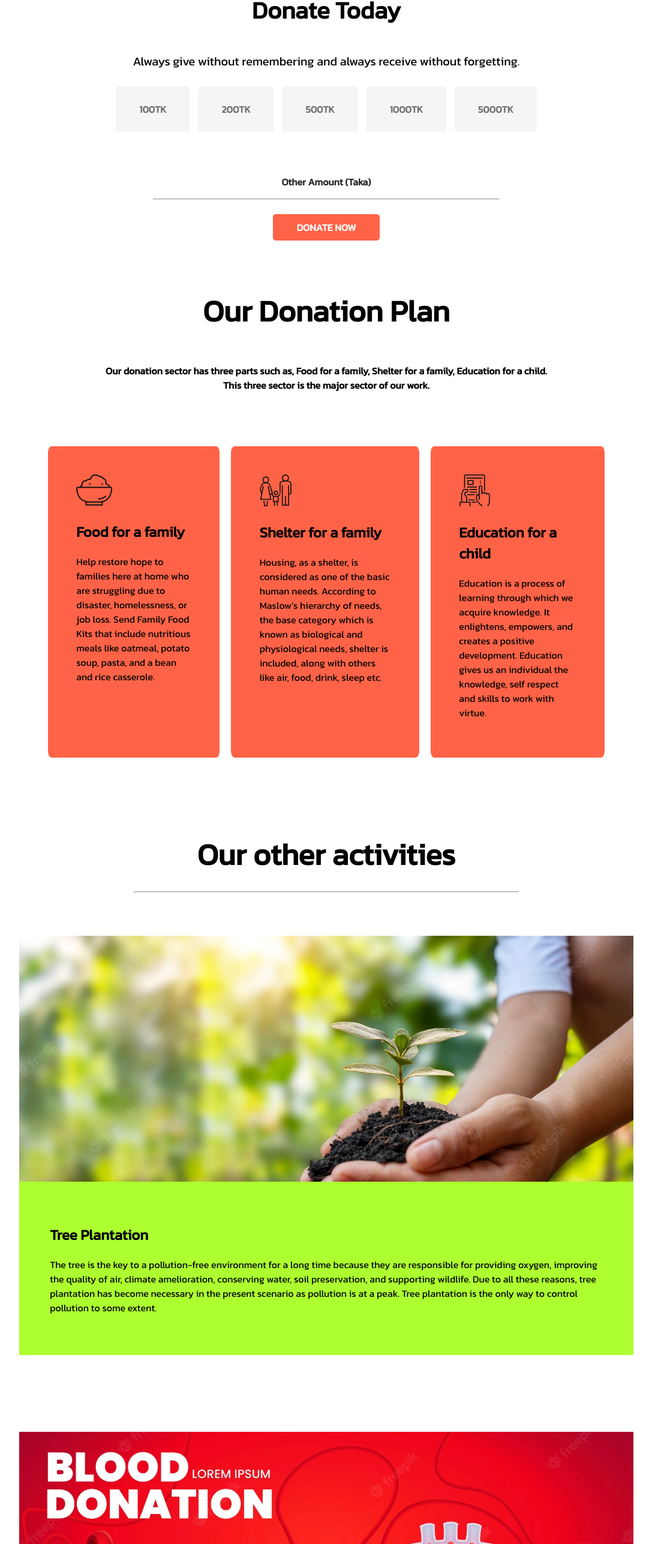
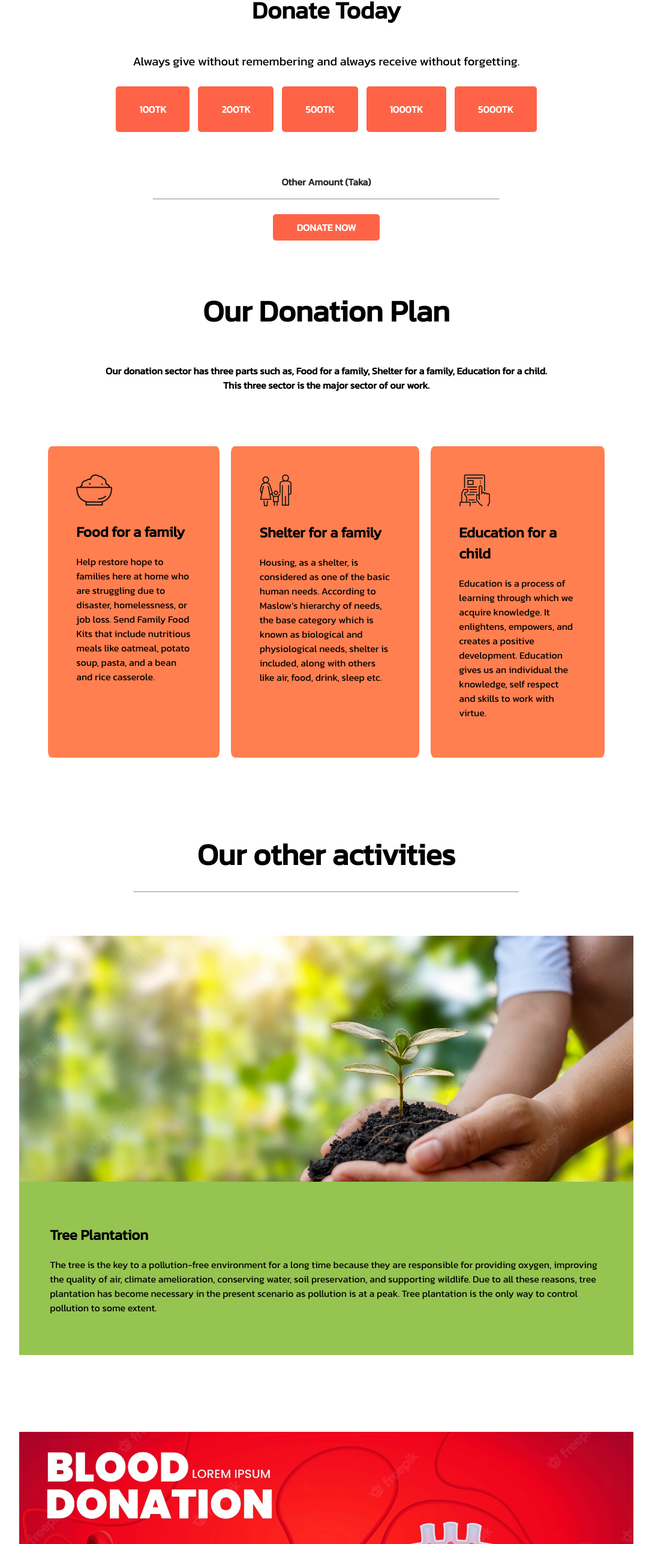
Before and after one commit to abutalhatuhin003/assignment-one, a plain HTML site: page index.html in a window 1280 px wide. Shown: the part 1006-3580 px from the top of the page at 60% size, without its empty margins (96-1183 px from the left). Drawn offline with Linux system fonts and the light colour scheme.

Commit message:
Update style.css

```diff
--- a/style.css
+++ b/style.css
@@ -52,8 +52,8 @@ body{
     text-decoration: none;
     padding: 10px 39px;
     border-radius: 5px;
-    background-image: linear-gradient(45deg, #F5F5F5, #F5F5F5);
-    color: #707071;
+    background-image: linear-gradient(45deg, tomato, tomato);
+    color: white;
     font-weight: 700;
     display: inline-block;
 }
@@ -102,21 +102,21 @@ hr{
     margin: 1%;
     padding: 5%;
     background-size: 25%;
-    background-color: #FF6347;
+    background-color: coral;
 }
 .shelter{
     border-radius: 2%;
     margin: 1%;
     padding: 5%;
     background-size: 25%;
-    background-color: #FF6347;
+    background-color: coral;
 }
 .education{
     border-radius: 2%;
     margin: 1%;
     padding: 5%;
     background-size: 25%;
-    background-color: #FF6347;
+    background-color: coral;
 }
 #activities{
     text-align: center;
@@ -136,7 +136,7 @@ hr{
     padding: 20%;
 }
 #tree-deailes{
-    background-color: greenyellow;
+    background-color: rgb(150, 196, 81);
     padding: 5%;
 }
 #blood-donation{
@@ -150,10 +150,17 @@ border-radius: 5%;
     padding: 20%;
 }
 #blood-details{
-    background-color: #FF4500;
+    background-color: rgb(253, 105, 51);
     padding: 5%;
+    color: #fff;
+}
+#find-us{
+    margin-bottom: 5%;
+    text-align: center;
+    justify-content: center;
 }
 #update{
+    margin-top: 5%;
     text-align: center;
 }
 #full-box{
@@ -167,7 +174,6 @@ border-radius: 5%;
     justify-content: center;
     align-items: center;
 }
-
 #bar-button{
  position: relative;
 }
```
